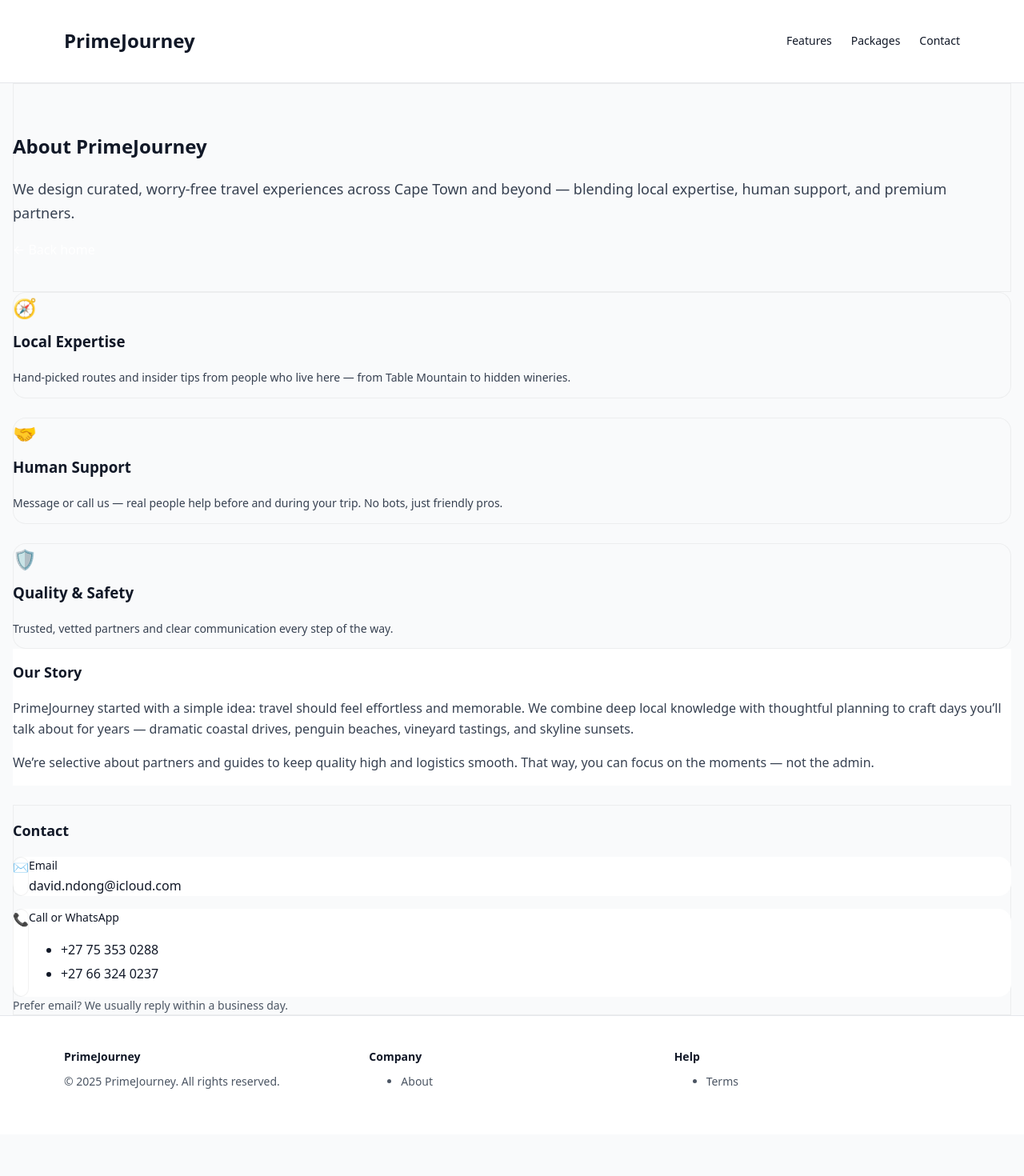
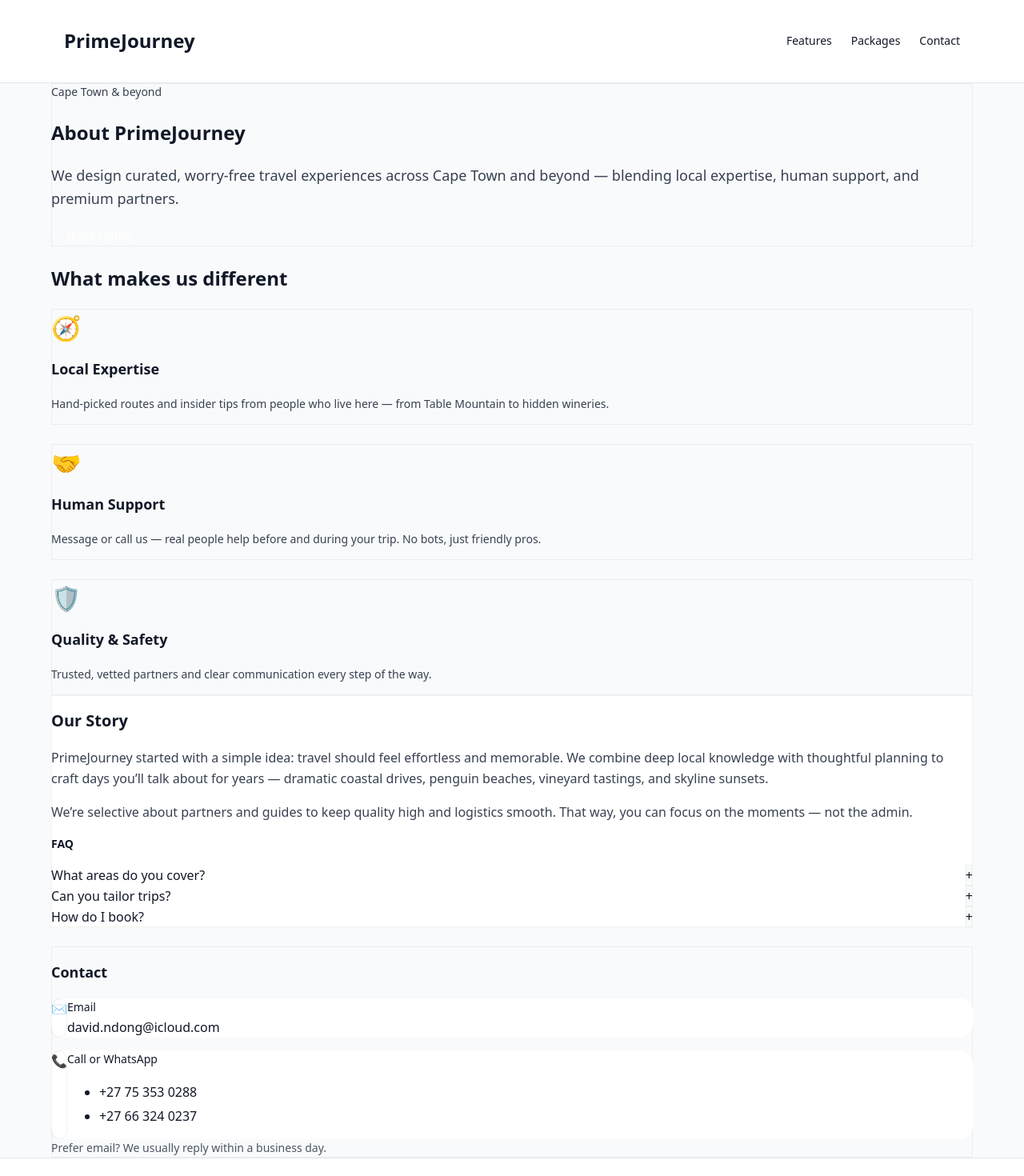
Before and after one commit to jerome244/cape_town, a Next.js app in the folder frontend/: page /about in a window 1280 px wide. Shown: the top 1470 px of the page at 80% size. Before the commit the page ends 1418 px from the top, so only its background shows below. Built offline with nearby package versions, Linux system fonts and the light colour scheme.

Commit message:
fix terms about

```diff
--- a/frontend/app/about/page.tsx
+++ b/frontend/app/about/page.tsx
@@ -12,21 +12,24 @@ export default function AboutPage() {
   return (
     <main className="min-h-screen antialiased leading-relaxed relative">
       {/* Soft backdrop */}
-      <div className="absolute inset-0 -z-10 bg-[radial-gradient(80rem_40rem_at_-10%_-10%,#e8f1ff_0%,transparent_40%),radial-gradient(70rem_40rem_at_110%_-10%,#e9fbee_0%,transparent_35%)]" />
+      <div className="absolute inset-0 -z-10 bg-[radial-gradient(90rem_52rem_at_-10%_-10%,#e8f1ff_0%,transparent_40%),radial-gradient(80rem_48rem_at_110%_-10%,#e9fbee_0%,transparent_35%)]" />
 
       {/* Hero */}
-      <section className="px-4 sm:px-6 lg:px-8 pt-16 pb-8">
-        <div className="max-w-5xl mx-auto">
+      <section className="px-4 sm:px-6 lg:px-8 pt-20 pb-12">
+        <div className="max-w-6xl mx-auto">
           <div className="rounded-3xl overflow-hidden ring-1 ring-black/5 bg-white/70 backdrop-blur shadow-sm">
-            <div className="px-6 py-10 sm:px-10 sm:py-14 text-center">
-              <h1 className="text-4xl md:text-5xl font-semibold tracking-tight text-gray-900">
+            <div className="px-8 py-12 sm:px-14 sm:py-16 text-center">
+              <div className="inline-flex items-center gap-2 rounded-full border px-3 py-1.5 text-sm bg-white/80 text-gray-700">
+                Cape Town & beyond
+              </div>
+              <h1 className="mt-5 text-4xl md:text-5xl font-semibold tracking-tight text-gray-900">
                 About PrimeJourney
               </h1>
-              <p className="mt-4 text-lg text-gray-700">
+              <p className="mx-auto mt-4 max-w-2xl text-lg text-gray-700">
                 We design curated, worry-free travel experiences across Cape Town and beyond —
                 blending local expertise, human support, and premium partners.
               </p>
-              <div className="mt-6">
+              <div className="mt-8">
                 <Link
                   href="/"
                   className="inline-flex items-center gap-2 rounded-2xl bg-gray-900 px-5 py-2.5 text-white font-medium hover:bg-black transition"
@@ -40,8 +43,10 @@ export default function AboutPage() {
       </section>
 
       {/* Three pillars */}
-      <section className="px-4 sm:px-6 lg:px-8 pb-4">
-        <div className="max-w-5xl mx-auto grid gap-6 md:grid-cols-3">
+      <section className="px-4 sm:px-6 lg:px-8 pb-8">
+        <div className="max-w-6xl mx-auto">
+          <h2 className="sr-only">What makes us different</h2>
+          <div className="grid gap-6 md:grid-cols-3">
             {[
               {
                 icon: '🧭',
@@ -64,22 +69,23 @@ export default function AboutPage() {
             ].map((c) => (
               <div
                 key={c.title}
-              className="rounded-2xl border bg-white/80 backdrop-blur p-6 ring-1 ring-black/5 shadow-sm"
+                className="rounded-3xl border bg-white/80 backdrop-blur p-8 ring-1 ring-black/5 shadow-sm hover:shadow-md transition"
               >
-              <div className="text-2xl">{c.icon}</div>
-              <h3 className="mt-2 font-semibold text-gray-900">{c.title}</h3>
-              <p className="mt-1 text-sm text-gray-700">{c.text}</p>
+                <div className="text-3xl">{c.icon}</div>
+                <h3 className="mt-3 text-lg font-semibold text-gray-900">{c.title}</h3>
+                <p className="mt-2 text-sm leading-6 text-gray-700">{c.text}</p>
               </div>
             ))}
+          </div>
         </div>
       </section>
 
       {/* Story + Contact */}
-      <section className="px-4 sm:px-6 lg:px-8 pb-20">
-        <div className="max-w-5xl mx-auto grid gap-6 md:grid-cols-5">
-          <article className="md:col-span-3 rounded-3xl border bg-white p-6 shadow-sm">
-            <h2 className="text-lg font-semibold tracking-tight">Our Story</h2>
-            <div className="mt-3 space-y-4 text-gray-700">
+      <section className="px-4 sm:px-6 lg:px-8 pb-24">
+        <div className="max-w-6xl mx-auto grid gap-6 md:grid-cols-5">
+          <article className="md:col-span-3 rounded-3xl border bg-white p-8 ring-1 ring-black/5 shadow-sm">
+            <h2 className="text-xl font-semibold tracking-tight text-gray-900">Our Story</h2>
+            <div className="mt-4 space-y-4 text-gray-700 leading-7">
               <p>
                 PrimeJourney started with a simple idea: travel should feel effortless and memorable.
                 We combine deep local knowledge with thoughtful planning to craft days you’ll talk
@@ -91,19 +97,51 @@ export default function AboutPage() {
                 That way, you can focus on the moments — not the admin.
               </p>
             </div>
+
+            {/* Optional thin divider for rhythm */}
+            <div className="mt-8 h-px bg-gradient-to-r from-transparent via-gray-200 to-transparent" />
+
+            {/* Simple FAQ (no JS needed) */}
+            <div className="mt-6">
+              <h3 className="text-sm font-semibold text-gray-900">FAQ</h3>
+              <div className="mt-3 divide-y divide-gray-100 rounded-2xl border">
+                {[
+                  {
+                    q: 'What areas do you cover?',
+                    a: 'Primarily Cape Town, the Winelands, the Cape Peninsula, and seasonal excursions further afield.',
+                  },
+                  {
+                    q: 'Can you tailor trips?',
+                    a: 'Absolutely — every itinerary is customizable: pace, budget, interests, and special requests.',
+                  },
+                  {
+                    q: 'How do I book?',
+                    a: 'Reach out by email or phone. We confirm availability with partners and share a clear, no-surprises plan.',
+                  },
+                ].map((item) => (
+                  <details key={item.q} className="group p-4">
+                    <summary className="cursor-pointer list-none flex items-center justify-between text-gray-900 font-medium">
+                      {item.q}
+                      <span className="ml-4 h-5 w-5 grid place-items-center rounded-md bg-gray-50 ring-1 ring-gray-200">
+                        +
+                      </span>
+                    </summary>
+                    <p className="mt-2 text-sm text-gray-700">{item.a}</p>
+                  </details>
+                ))}
+              </div>
+            </div>
           </article>
 
-          <aside className="md:col-span-2 rounded-3xl border bg-white/80 backdrop-blur p-6 ring-1 ring-black/5 shadow-sm">
-            <h3 className="text-lg font-semibold tracking-tight">Contact</h3>
+          <aside className="md:col-span-2 rounded-3xl border bg-white/80 backdrop-blur p-8 ring-1 ring-black/5 shadow-sm">
+            <h3 className="text-lg font-semibold tracking-tight text-gray-900">Contact</h3>
             <div className="mt-4 grid gap-4">
               {/* Email */}
               <a
                 href="mailto:david.ndong@icloud.com"
-                className="group flex items-start gap-3 rounded-2xl border bg-white p-4 hover:shadow-md transition"
+                className="group flex items-start gap-3 rounded-2xl border bg-white p-5 hover:shadow-md transition"
               >
-                <span className="shrink-0 rounded-xl bg-emerald-100 p-2 ring-1 ring-emerald-200">
-                  ✉️
-                </span>
+                <span className="shrink-0 rounded-xl bg-emerald-100 p-2 ring-1 ring-emerald-200">✉️</span>
                 <div>
                   <div className="text-sm text-gray-500">Email</div>
                   <div className="mt-1 font-medium text-gray-900 break-all">
@@ -113,10 +151,8 @@ export default function AboutPage() {
               </a>
 
               {/* Phone */}
-              <div className="flex items-start gap-3 rounded-2xl border bg-white p-4">
-                <span className="shrink-0 rounded-xl bg-indigo-100 p-2 ring-1 ring-indigo-200">
-                  📞
-                </span>
+              <div className="flex items-start gap-3 rounded-2xl border bg-white p-5">
+                <span className="shrink-0 rounded-xl bg-indigo-100 p-2 ring-1 ring-indigo-200">📞</span>
                 <div>
                   <div className="text-sm text-gray-500">Call or WhatsApp</div>
                   <ul className="mt-1 font-medium text-gray-900 space-y-1">
```
Also changed, not shown: frontend/app/terms/page.tsx (+64 -47 lines). Lines whose indentation alone changed are shown as unchanged.
